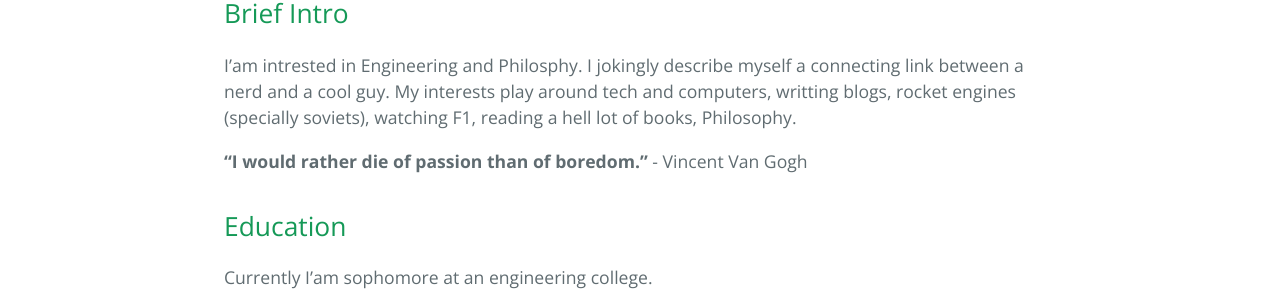
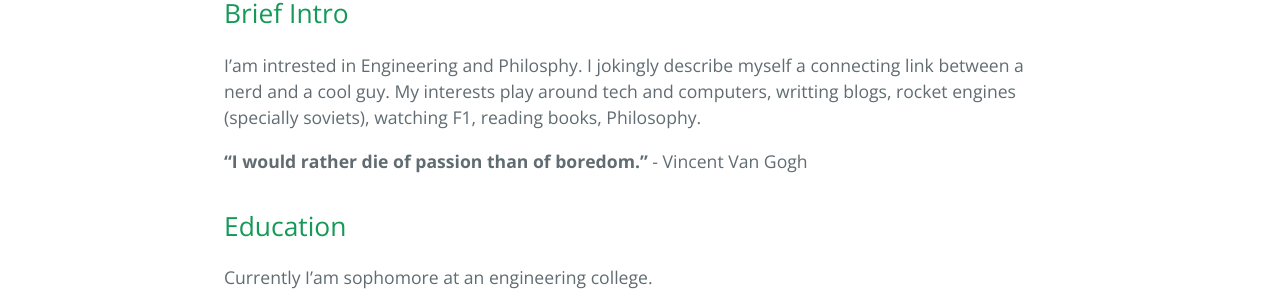
Before and after one commit to aniketkashid17/aniketkashid, a Jekyll site: the page built from about.md, in a window 1280 px wide. Shown: the part 328-628 px from the top of the page. Built offline with Jekyll 4.4.1, drawn with Linux system fonts in a browser that asks for light colours.

Commit message:
Update about.md

```diff
--- a/about.md
+++ b/about.md
@@ -9,7 +9,7 @@ Hey Y'all! My Name is Aniket Kashid.
 ## Brief Intro
 I'am intrested in Engineering and Philosphy. I jokingly describe myself a connecting link between
 a nerd and a cool guy. My interests play around tech and computers, writting blogs, rocket engines (specially soviets),
-watching F1, reading a hell lot of books, Philosophy.
+watching F1, reading books, Philosophy.
 
 
 **“I would rather die of passion than of boredom.”**
```
